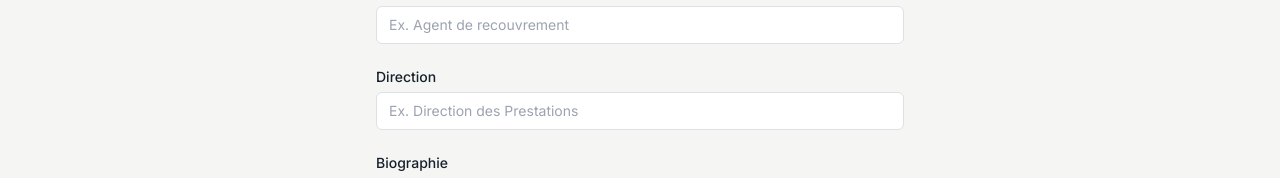
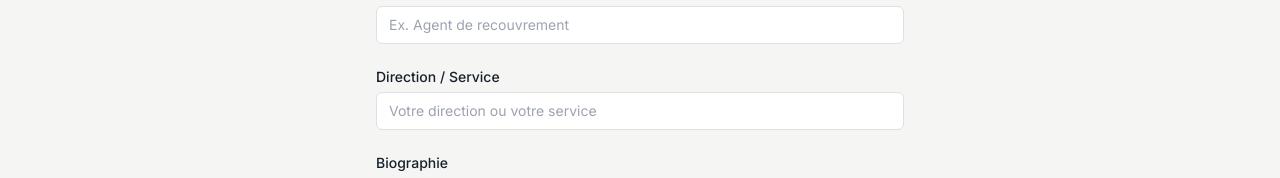
Before and after one commit to isteahdejean/ona-platform, a Next.js app: page /profil in a window 1280 px wide. Shown: the part 393-571 px from the top of the page. Built offline with nearby package versions, Linux system fonts and the light colour scheme; no server answers.

Commit message:
Profil : libelle Direction / Service, declaration CSS

```diff
--- a/src/app/profil/page.tsx
+++ b/src/app/profil/page.tsx
@@ -151,11 +151,14 @@ export default function CompleterProfil() {
         </div>
 
         <div>
-          <label className="text-sm font-medium text-ona-text">Direction</label>
+          <label className="text-sm font-medium text-ona-text">
+            {" "}
+            Direction / Service
+          </label>
           <input
             value={direction}
             onChange={(e) => setDirection(e.target.value)}
-            placeholder="Ex. Direction des Prestations"
+            placeholder="Votre direction ou votre service"
             className="mt-1 w-full rounded-md border border-ona-border px-3 py-2 text-sm"
           />
         </div>
--- /dev/null
+++ b/src/types/css.d.ts
@@ -0,0 +1 @@
+declare module "*.css";
```
